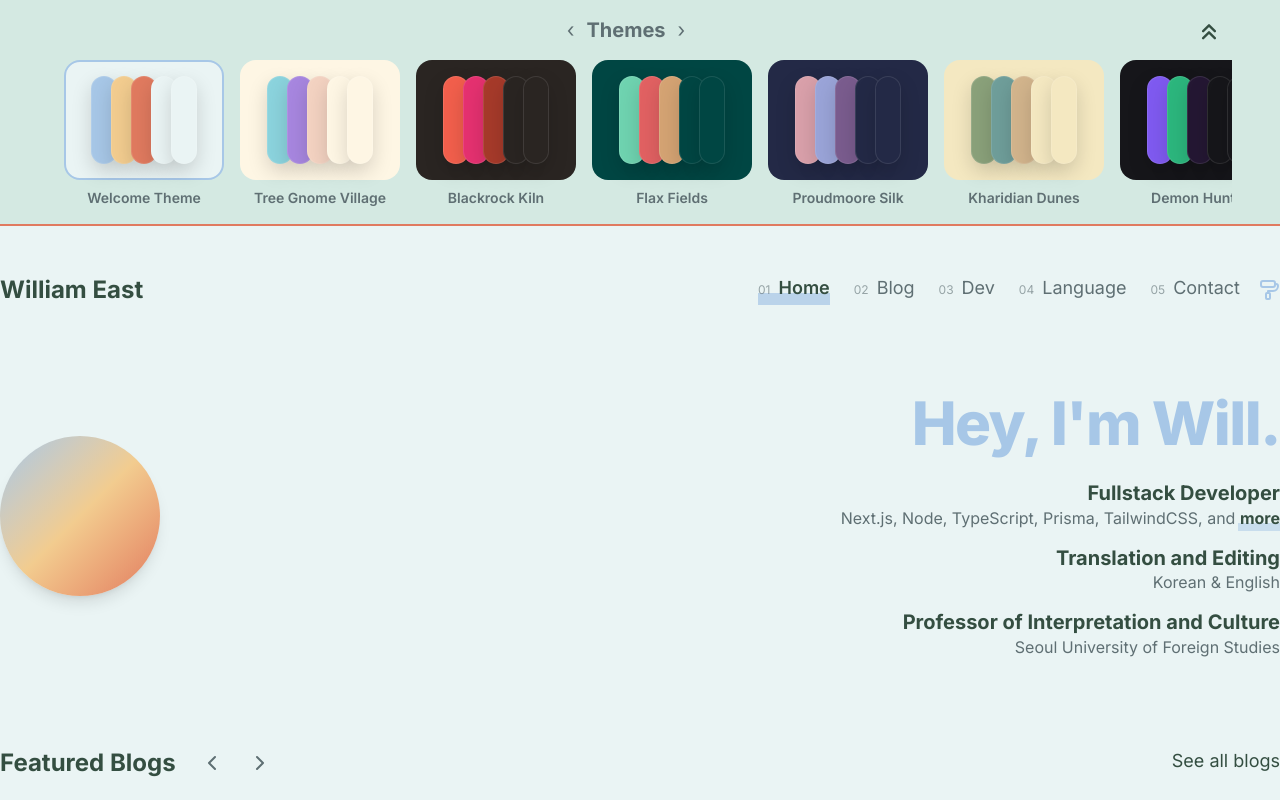
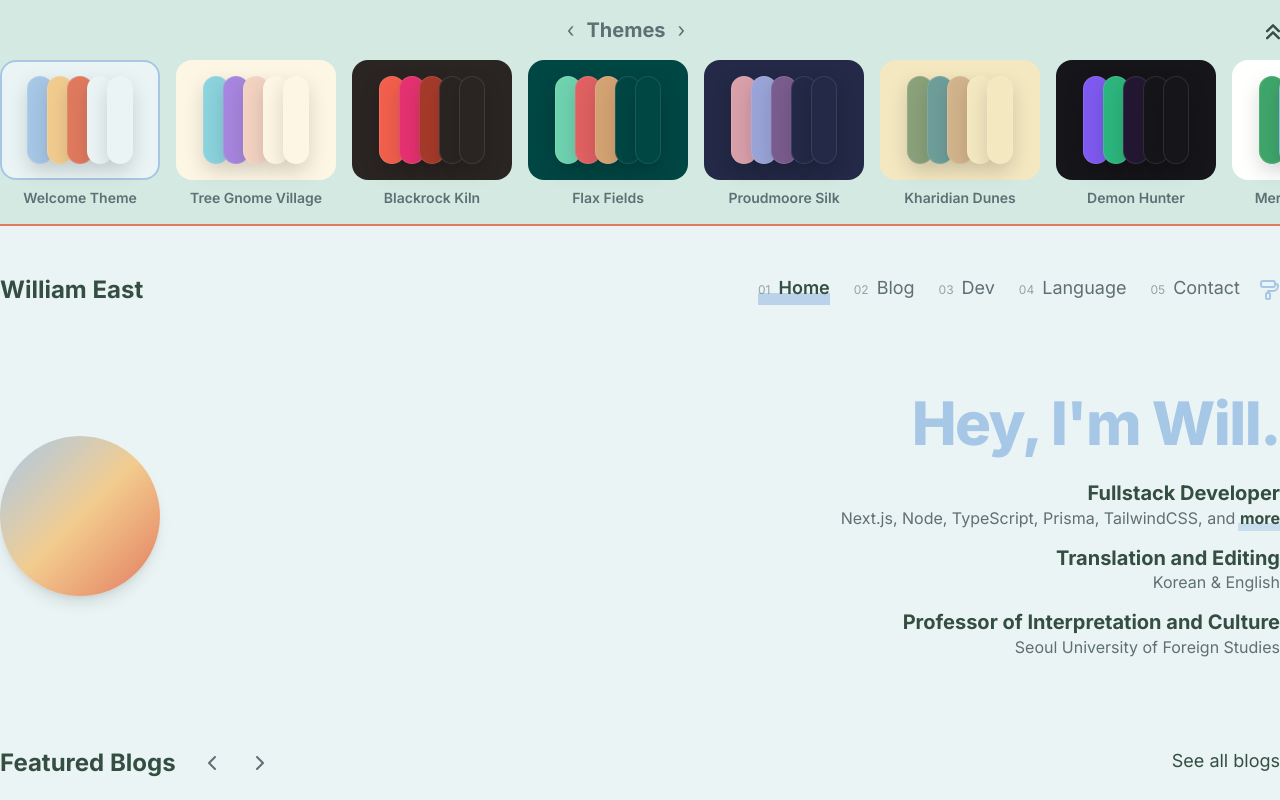
Before and after one commit to wjbetech/blogfolio, a Next.js app: page / in a window 1280 px wide. Both pictures are taken after a click on the button 1268 px from the left and 64 px from the top of the page. Shown: the top 800 px of the page. Built offline with nearby package versions, Linux system fonts and the light colour scheme.

Commit message:
styles: pushing updates to the ThemeDrawer quickly

```diff
--- a/src/components/Footer/Footer.tsx
+++ b/src/components/Footer/Footer.tsx
@@ -7,7 +7,7 @@ export default function Footer() {
 
   return (
     <footer className="footer bottom-0">
-      <div className="max-w-7xl mx-auto px-4 md:px-14 flex items-center justify-between h-16">
+      <div className="max-w-7xl mx-auto flex items-center justify-between h-16">
         <div className="text-paragraph font-bold">© 2020-{year} William East</div>
 
         <nav className="flex items-center gap-4 text-sm">
--- a/src/components/ThemeSelector/ThemeCarousel/ThemeDrawerCarousel.tsx
+++ b/src/components/ThemeSelector/ThemeCarousel/ThemeDrawerCarousel.tsx
@@ -43,7 +43,7 @@ const ThemeDrawerCarousel = forwardRef<ThemeDrawerCarouselHandle, Props>(({ acti
     <div>
       <div
         ref={scrollerRef}
-        className="flex gap-4 overflow-x-auto no-scrollbar pb-4 scroll-pl-6 px-4"
+        className="flex gap-4 overflow-x-auto no-scrollbar pb-4 scroll-pl-6"
         style={{ WebkitOverflowScrolling: "touch" }}>
         {ColorThemes.map((t) => (
           <div key={t.id} className="flex-none">
--- a/src/components/ThemeSelector/ThemeDrawer/ThemeDrawer.tsx
+++ b/src/components/ThemeSelector/ThemeDrawer/ThemeDrawer.tsx
@@ -27,7 +27,7 @@ export default function ThemeDrawer({
           exit={{ height: 0, opacity: 0 }}
           transition={{ duration: 0.28, ease: "easeInOut" }}
           className="overflow-hidden border-b-2 bg-bg-200 border-b-accent-300">
-          <div className="max-w-7xl mx-auto py-2 flex items-center justify-between px-16">
+          <div className="max-w-7xl mx-auto py-2 flex items-center justify-between">
             <div className="flex items-center gap-2 mx-auto">
               <button
                 type="button"
@@ -55,7 +55,7 @@ export default function ThemeDrawer({
             </div>
           </div>
 
-          <div className="max-w-7xl mx-auto px-12">
+          <div className="max-w-7xl mx-auto">
             <ThemeDrawerCarousel ref={carouselRef} active={active} onSelect={(id) => onSelect(id)} />
           </div>
         </motion.div>
```
